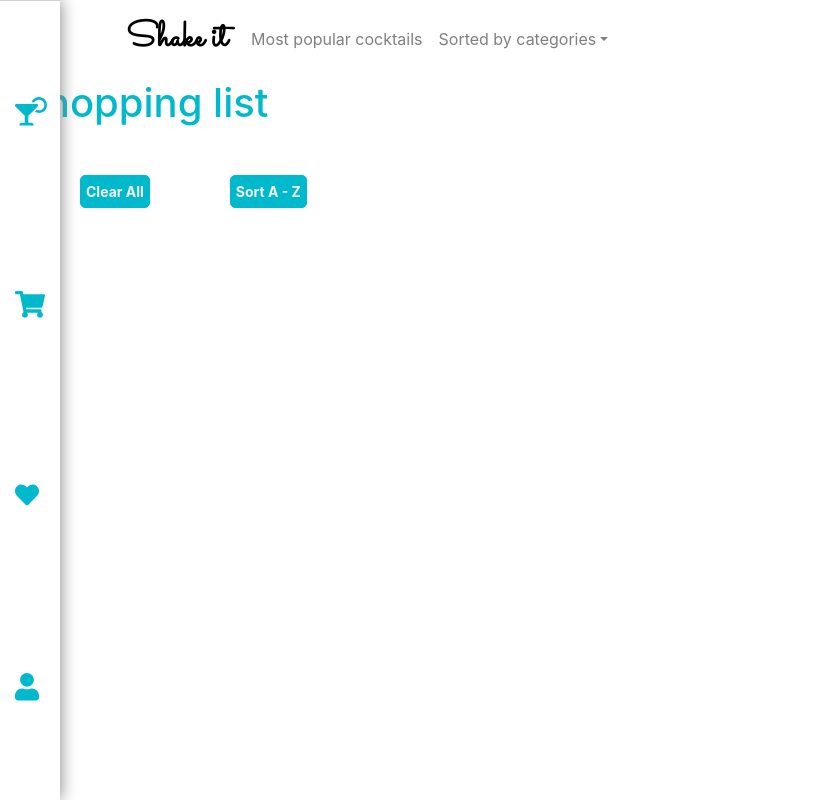
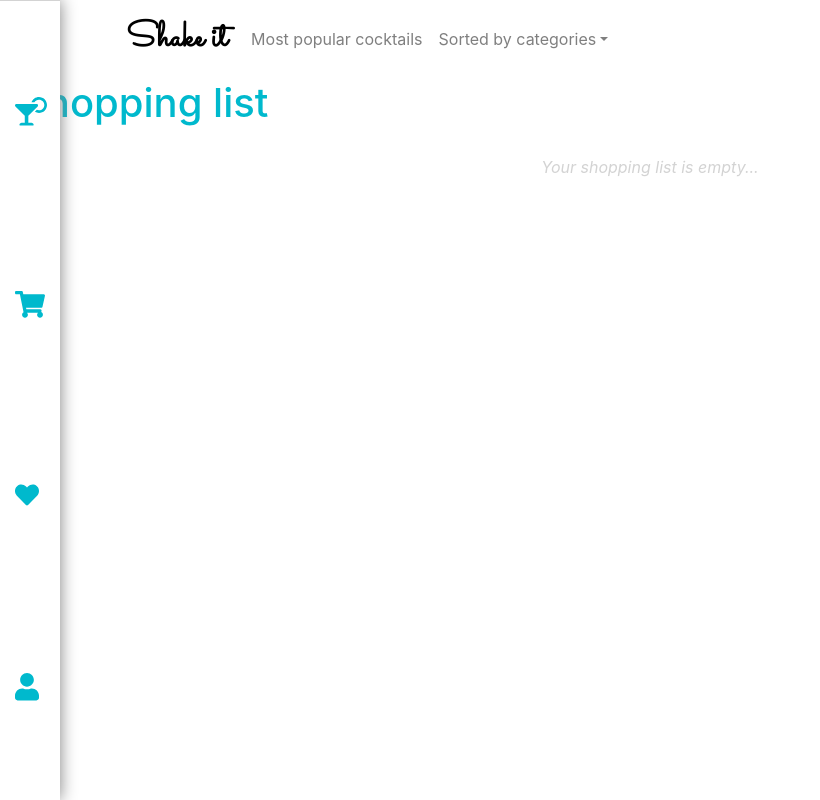
Before and after one commit to WildCodeSchool/Lyon-js-202005-project-shakeit, a React (Create React App) app: page /shoppinglistpage in a window 1280 px wide. Shown: the whole page, without its empty margins (0-820 px from the left). Built offline with nearby package versions, Linux system fonts and the light colour scheme.

Commit message:
add styles RecipePage - Ingredients - ShoppingList

```diff
--- a/src/App.css
+++ b/src/App.css
@@ -1,6 +1,37 @@
 .App-logo {
   height: 40vmin;
   pointer-events: none;
+}
+
+* {
+  scrollbar-width: none;
+}
+
+*::-webkit-scrollbar {
+  display: none;
+}
+
+.paperStack {
+  background-color: #fff;
+  box-shadow:
+    /* The top layer shadow */ 0 -1px 1px rgba(0, 0, 0, 0.15),
+    /* The second layer */ 0 -10px 0 -5px #eee,
+    /* The second layer shadow */ 0 -10px 1px -4px rgba(0, 0, 0, 0.15),
+    /* The third layer */ 0 -20px 0 -10px #eee,
+    /* The third layer shadow */ 0 -20px 1px -9px rgba(0, 0, 0, 0.15);
+  /* Padding for demo purposes */
+  padding: 30px;
+  width: 90%;
+  margin: auto;
+  margin-top: 40px;
+  margin-bottom: 80px;
+  border: 1px solid rgba(0, 0, 0, 0.15);
+}
+
+@media (min-width: 769px) {
+  .paperStack {
+    margin-left: 60px;
+  }
 }
 
 @media (prefers-reduced-motion: no-preference) {
--- a/src/App.js
+++ b/src/App.js
@@ -21,7 +21,7 @@ import {
   faUser,
   faCartPlus,
   faShoppingCart,
-  faMinus,
+  faTimes,
 } from "@fortawesome/free-solid-svg-icons";
 import { Switch, Route } from "react-router-dom";
 import PopularCocktails from "./containers/PopularCocktails";
@@ -45,7 +45,7 @@ library.add(
   faUser,
   faCartPlus,
   faShoppingCart,
-  faMinus
+  faTimes
 );
 
 export default function App() {
--- a/src/components/MainPage/Main.js
+++ b/src/components/MainPage/Main.js
@@ -5,10 +5,10 @@ const Main = styled.div`
   display: flex;
   flex-direction: column;
   overflow-y: scroll;
+  margin: auto;
   margin-bottom: 60px;
   align-items: center;
   width: 90%;
-  margin-left: 5%;
 `;
 
 export default Main;
--- a/src/components/RecipePage/CocktailImg.js
+++ b/src/components/RecipePage/CocktailImg.js
@@ -1,9 +1,10 @@
 import styled from "styled-components";
 
 const CocktailImg = styled.img`
-  width: 250px;
-  margin-left: 10%;
-  margin-right: 20%;
+  width: 80%;
+  max-width: 350px;
+  margin: auto;
+  display: flex;
   border-radius: 30% 15% / 10% 35%;
   box-shadow: 10px -8px rgba(0, 185, 205, 0.49);
 
--- a/src/components/RecipePage/CocktailIngredient.js
+++ b/src/components/RecipePage/CocktailIngredient.js
@@ -2,7 +2,7 @@ import styled from "styled-components";
 
 const CocktailIngredient = styled.div`
   display: flex;
-  padding: 20px 10px;
+  padding: 10px 10px;
   align-items: center;
   justify-content: right;
 `;
--- a/src/components/RecipePage/ListIngredient.js
+++ b/src/components/RecipePage/ListIngredient.js
@@ -3,6 +3,8 @@ import styled from "styled-components";
 const ListIngredient = styled.li`
   display: flex;
   justify-content: space-between;
+  border-top: 1px solid rgba(0, 0, 0, 0.15);
+  padding: 0 25px;
 `;
 
 export default ListIngredient;
--- a/src/components/RecipePage/RecipePageStyle.js
+++ b/src/components/RecipePage/RecipePageStyle.js
@@ -1,12 +1,10 @@
 import styled from "styled-components";
 
 const RecipePage = styled.div`
-
-  padding-bottom: 100px;
+  padding-bottom: 80px;
   @media (min-width: 769px) {
     margin-left: 60px;
   }
-
 `;
 
 export default RecipePage;
--- a/src/components/ShoppingList/ButtonStyle.js
+++ b/src/components/ShoppingList/ButtonStyle.js
@@ -8,7 +8,6 @@ const ButtonStyle = styled.button`
   font-weight: bold;
   padding: 5px;
   font-size: 14px;
-  margin-left: 80px;
 `;
 
 export default ButtonStyle;
--- a/src/containers/Ingredients.js
+++ b/src/containers/Ingredients.js
@@ -8,7 +8,6 @@ const Ingredients = ({ item, addIngredient }) => {
   const { enqueueSnackbar } = useSnackbar();
 
   const handleClickVariant = (variant) => {
-    console.log("hereee");
     // variant could be success, error, warning, info, or default
     enqueueSnackbar(`${item.name} added to the shopping list!`, {
       variant,
@@ -19,10 +18,11 @@ const Ingredients = ({ item, addIngredient }) => {
     <ListIngredient>
       <CocktailIngredient>
         <img
+          height="70px"
           src={`https://www.thecocktaildb.com/images/ingredients/${item.name}-Small.png`}
           alt={item.name}
         />
-        <span style={{ color: "#3DE0D7", paddingLeft: "15px" }}>
+        <span style={{ color: "black", paddingLeft: "15px" }}>
           {item.measure ? `${item.measure}` : null} {item.name}
         </span>
       </CocktailIngredient>
--- a/src/containers/RecipePage.js
+++ b/src/containers/RecipePage.js
@@ -71,7 +71,7 @@ function RecipePage({ addIngredient, ...props }) {
         <CocktailInstructions>
           {dataRecipe.strInstructions}
         </CocktailInstructions>
-        <ul style={{ padding: "0" }}>{listOfIngredients}</ul>
+        <ul style={{ padding: "0", marginBottom: "0" }}>{listOfIngredients}</ul>
       </RecipePageStyle>
       <Footer>
         <Navbar />
--- a/src/containers/ShoppingListContent.js
+++ b/src/containers/ShoppingListContent.js
@@ -1,7 +1,6 @@
 import React, { useState } from "react";
 import ButtonStyle from "../components/ShoppingList/ButtonStyle";
 import ShoppingListIngredient from "./ShoppingListIngredient";
-import ShoppingListContainer from "./../components/ShoppingList/ShoppingListContainer";
 import Title from "./../components/MainPage/Title";
 
 const ShoppingListContent = ({ list, setListIngredients }) => {
@@ -40,11 +39,8 @@ const ShoppingListContent = ({ list, setListIngredients }) => {
     });
   }
 
-  return (
-    <div>
-      <Title style={{ color: "rgba(0, 185, 205, 1)" }}>Shopping list</Title>
-      <ShoppingListContainer>{listIngredients}</ShoppingListContainer>
-      <div>
+  let displayButtonsClearSort = (
+    <>
       <ButtonStyle
         onClick={() => {
           setListIngredients([]);
@@ -61,6 +57,31 @@ const ShoppingListContent = ({ list, setListIngredients }) => {
       >
         {displaySortedIngr ? "Sort Z - A" : "Sort A - Z"}
       </ButtonStyle>
+    </>
+  );
+
+  let emptyList = (
+    <>
+      <p
+        style={{
+          fontStyle: "italic",
+          color: "lightgrey",
+          padding: "20px 0 0 20px",
+        }}
+      >
+        Your shopping list is empty...
+      </p>
+    </>
+  );
+
+  return (
+    <div>
+      <Title style={{ color: "rgba(0, 185, 205, 1)" }}>Shopping list</Title>
+      <div style={{ display: "flex", justifyContent: "space-evenly" }}>
+        {list.length === 0 ? emptyList : displayButtonsClearSort}
+      </div>
+      <div className={list.length === 0 ? "" : "paperStack"}>
+        {listIngredients}
       </div>
     </div>
   );
--- a/src/containers/ShoppingListIngredient.js
+++ b/src/containers/ShoppingListIngredient.js
@@ -9,7 +9,7 @@ const ShoppingListIngredient = ({ ingredient, ingredientId, removeIng }) => {
   };
 
   const styledIngName = {
-    color: "rgb(61, 224, 215)",
+    color: "black",
     alignSelf: "center",
     marginLeft: "15px",
   };
@@ -19,7 +19,7 @@ const ShoppingListIngredient = ({ ingredient, ingredientId, removeIng }) => {
       <div style={styledIngName}>{ingredient}</div>
 
       <FontAwesomeIcon
-        icon="minus"
+        icon="times"
         style={{
           backgroundColor: "rgba(256,256,256,0)",
           width: "18px",
```
Lines whose indentation alone changed are shown as unchanged.
